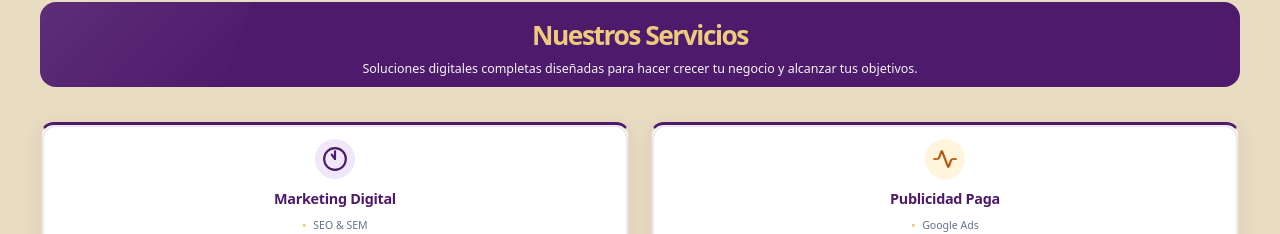
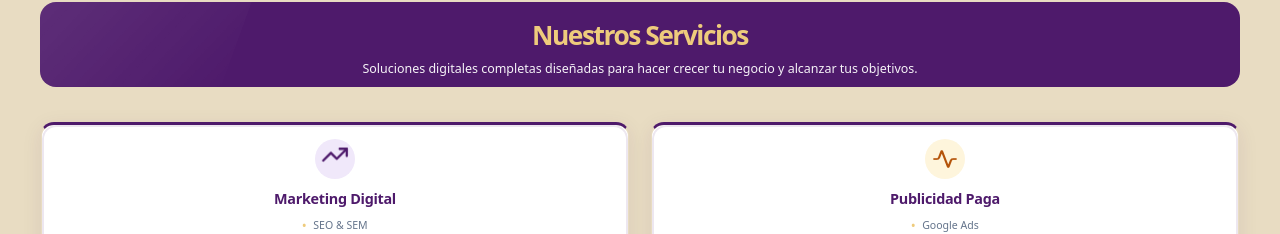
Before and after one commit to francoxvr/BRAVAS-WEB, a Next.js app in the folder frontend/: page /servicios in a window 1280 px wide. Shown: the part 1675-1909 px from the top of the page. Built offline with nearby package versions, Linux system fonts and the light colour scheme.

Commit message:
feat: replace clock icon with animated TrendingUp in Marketing Digital card

```diff
--- a/frontend/src/components/sections/Servicios.module.css
+++ b/frontend/src/components/sections/Servicios.module.css
@@ -37,6 +37,13 @@
 }
 
 .iconArrow svg { animation: arrowDiagonal 1.5s ease-in-out infinite; transform-origin: center; }
+
+@keyframes trendUp {
+  0%, 100% { transform: translateY(0) scale(1); }
+  50% { transform: translateY(-5px) scale(1.1); }
+}
+
+.iconTrend svg { animation: trendUp 1.5s ease-in-out infinite; transform-origin: center; }
 
 :global(.app-container.dark) .nuestrosSection,
 :global(.app-container.dark) .integralSection,
--- a/frontend/src/components/sections/Servicios.tsx
+++ b/frontend/src/components/sections/Servicios.tsx
@@ -1,20 +1,12 @@
 import { useEffect, useState } from 'react';
 import Image from 'next/image';
-import { Activity, Sun, ArrowUpRight } from 'lucide-react';
+import { Activity, Sun, ArrowUpRight, TrendingUp } from 'lucide-react';
 import PageHero from './PageHero';
 import styles from './Servicios.module.css';
 import { getServiciosData } from '@/lib/queries';
 
-function ClockIcon() {
-  return (
-    <svg width="26" height="26" viewBox="0 0 24 24" fill="none" stroke="#4e1a6b" strokeWidth="2" strokeLinecap="round" strokeLinejoin="round">
-      <circle cx="12" cy="12" r="10" /><line x1="12" y1="12" x2="9" y2="8" /><line x1="12" y1="12" x2="12" y2="5" />
-    </svg>
-  );
-}
-
 const iconConfig = [
-  { iconBg: '#f0e8fa', iconClass: '', icon: <ClockIcon /> },
+  { iconBg: '#f0e8fa', iconClass: styles.iconTrend, icon: <TrendingUp size={26} color="#4e1a6b" /> },
   { iconBg: '#fef5dc', iconClass: styles.iconPulse, icon: <Activity size={26} color="#b45309" /> },
   { iconBg: '#fce7f3', iconClass: styles.iconSun, icon: <Sun size={26} color="#9d174d" /> },
   { iconBg: '#d1fae5', iconClass: styles.iconArrow, icon: <ArrowUpRight size={26} color="#065f46" /> },
```
